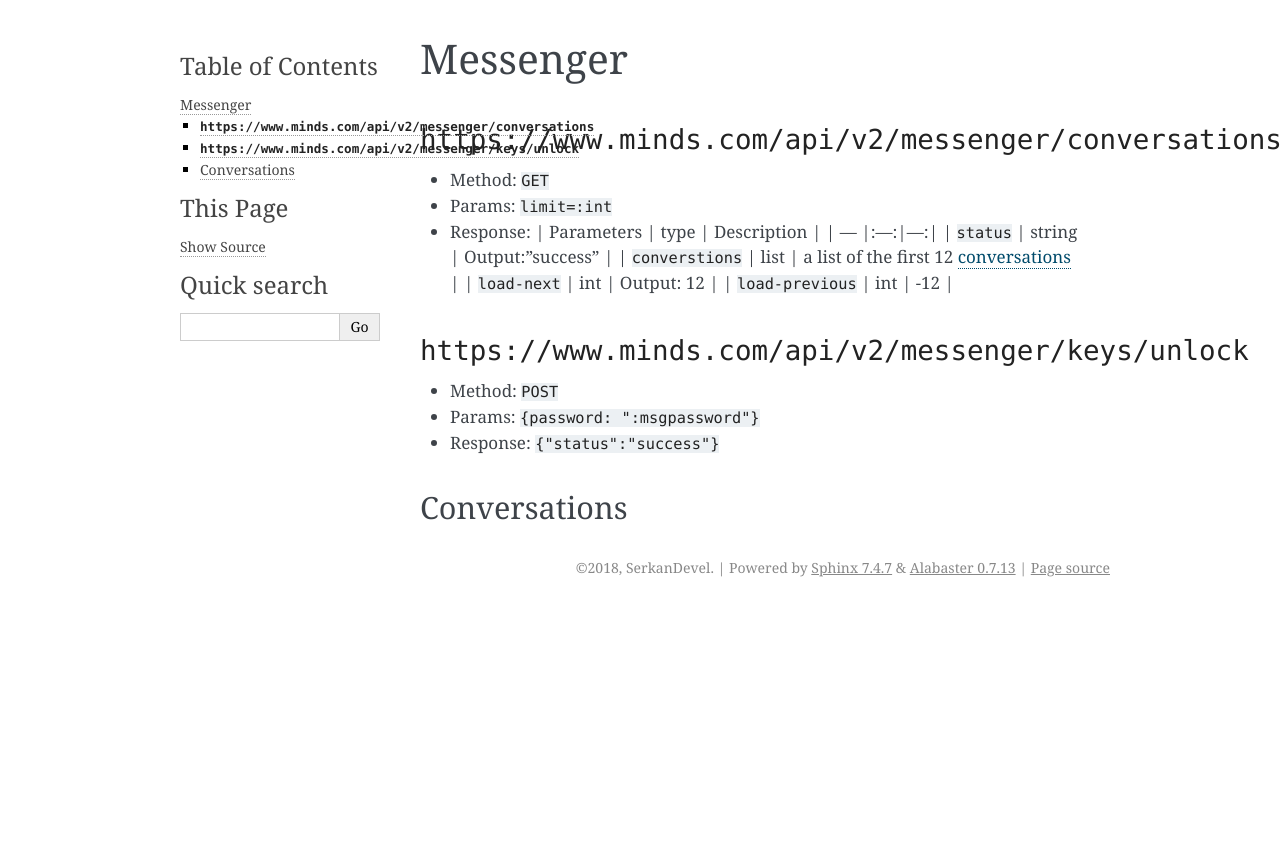
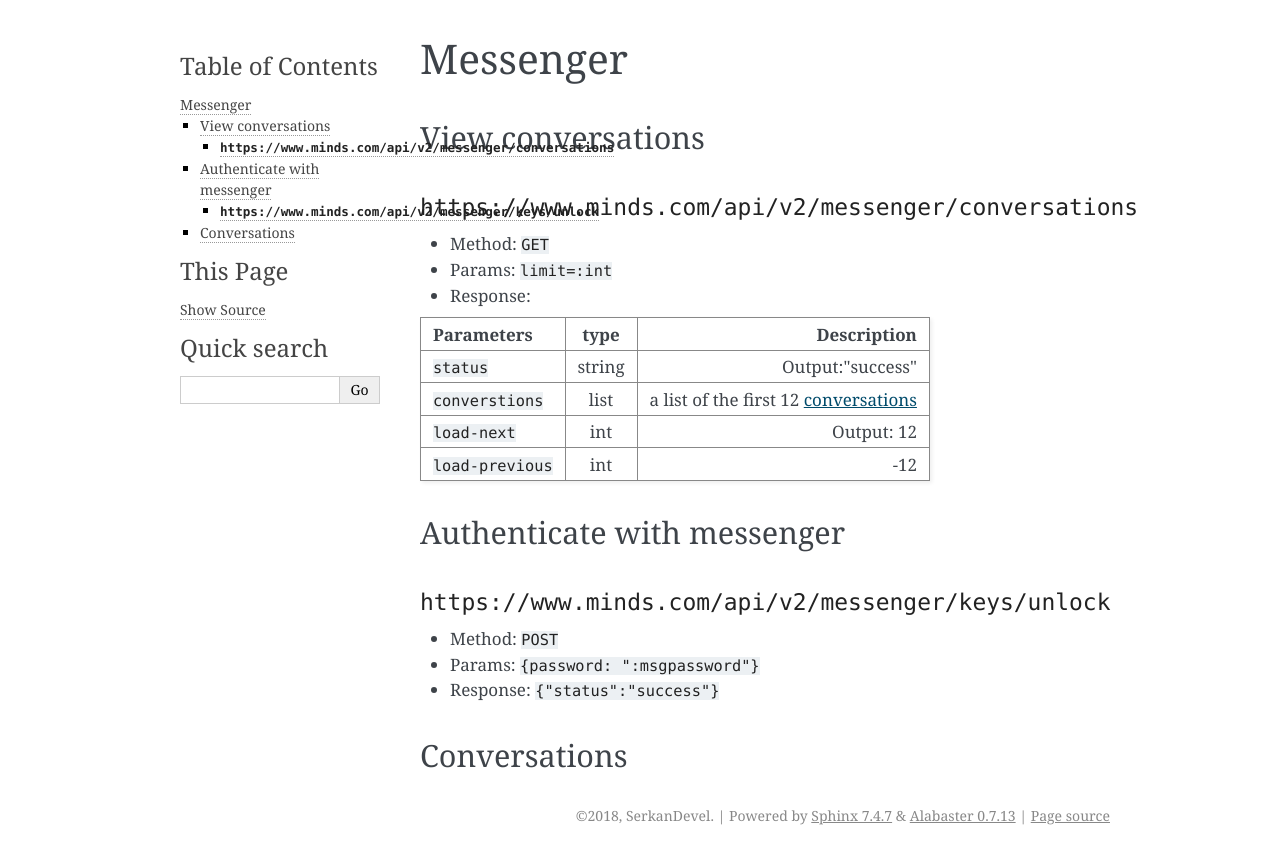
Before and after one commit to Serkan-devel/Illuminaten-schnittstelle, a Sphinx documentation site: the page built from docs/messenger.md, in a window 1280 px wide. Shown: the top 864 px of the page. Built offline with Sphinx 7.4.7, drawn with Linux system fonts in a browser that asks for light colours.

Commit message:
fix messenger formatting

```diff
--- a/docs/messenger.md
+++ b/docs/messenger.md
@@ -1,10 +1,12 @@
 ## Messenger
 
-### `https://www.minds.com/api/v2/messenger/conversations`
+### View conversations
+#### `https://www.minds.com/api/v2/messenger/conversations`
 * Method: `GET`
 * Params: `limit=:int`
 
 * Response:
+
 | Parameters | type | Description |
 | --- |:---:|---:|
 | `status` | string | Output:"success" |
@@ -12,7 +14,8 @@
 | `load-next` | int | Output: 12 |
 | `load-previous` | int | -12 |
 
-### `https://www.minds.com/api/v2/messenger/keys/unlock`
+### Authenticate with messenger
+#### `https://www.minds.com/api/v2/messenger/keys/unlock`
 * Method: `POST`
 * Params: `{password: ":msgpassword"}`
 * Response: `{"status":"success"}`
```
